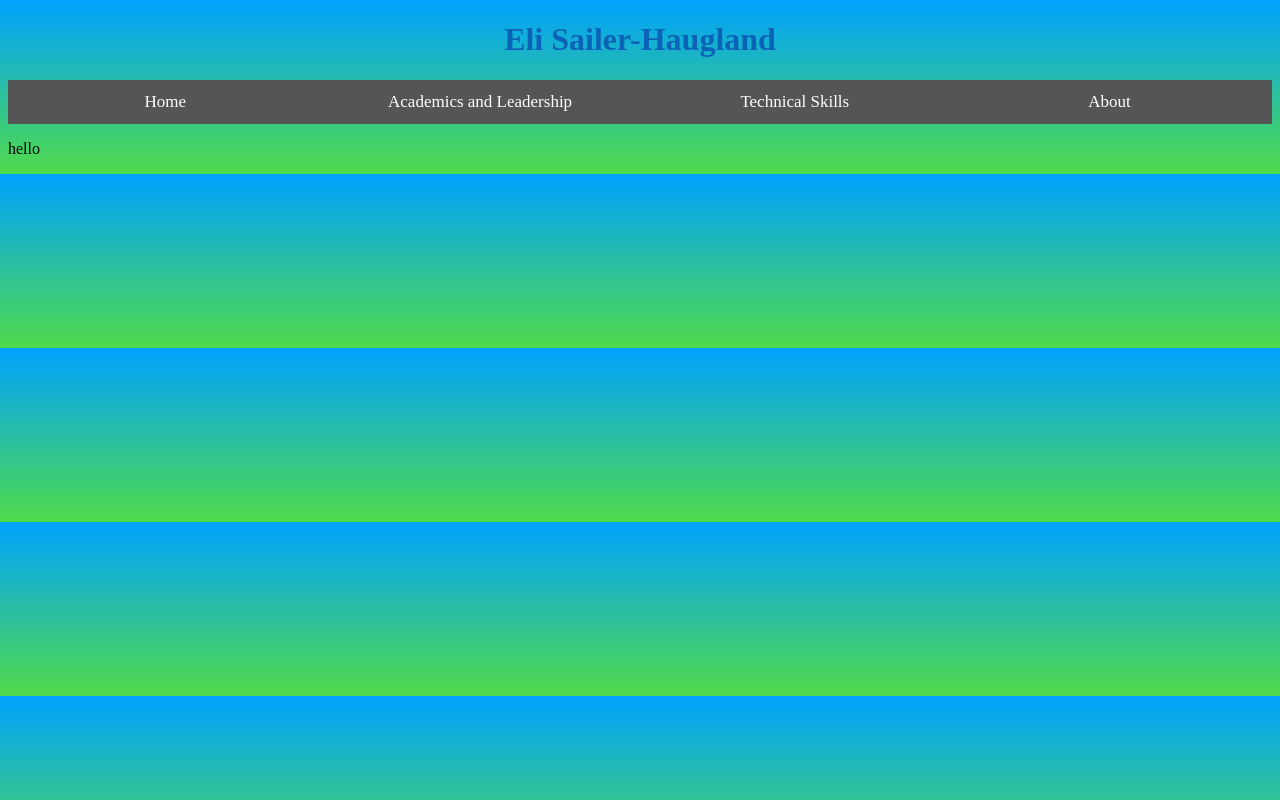
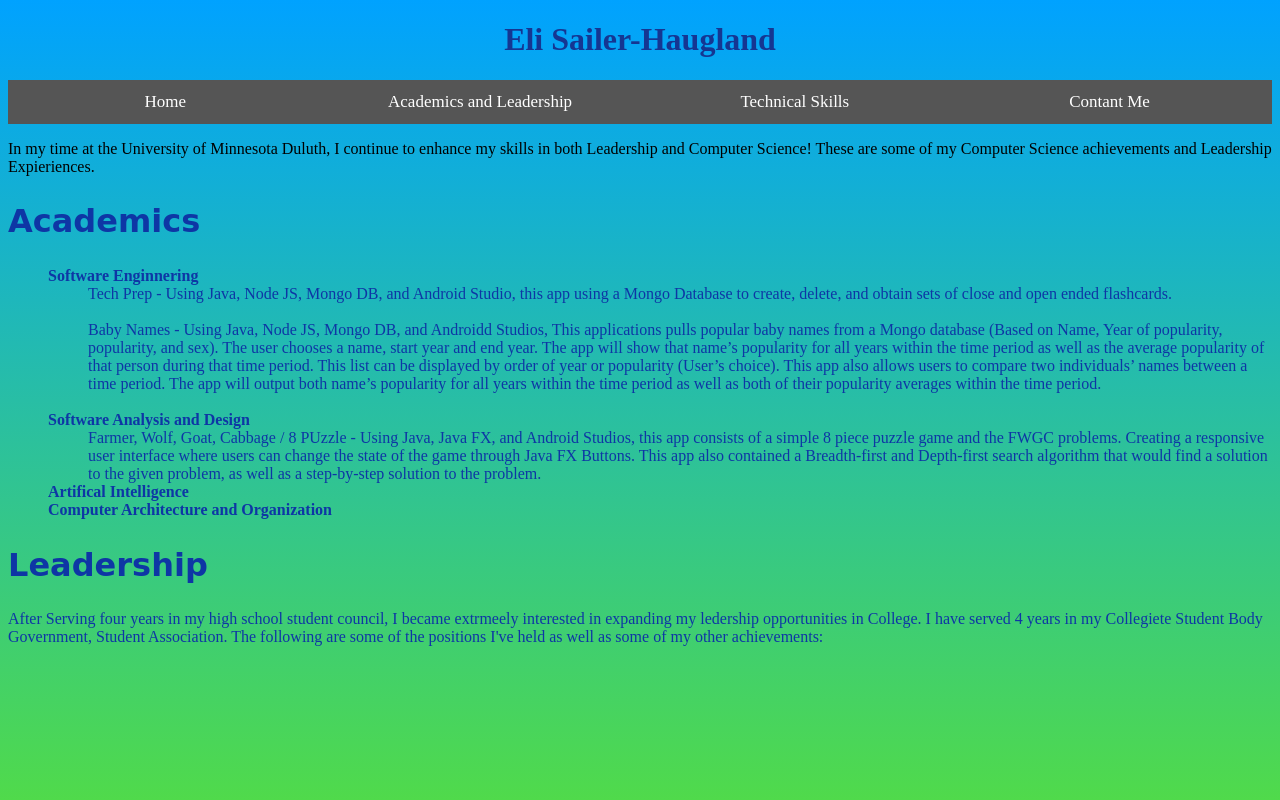
Before and after one commit to treefrog986/portfolio-website, a website: page AcademicsAndL/index.html in a window 1280 px wide. Drawn offline with Linux system fonts and the light colour scheme.

Commit message:
ttesting

```diff
--- a/AcademicsAndL/index.html
+++ b/AcademicsAndL/index.html
@@ -1,17 +1,59 @@
 <!DOCTYPE html>
 <link rel="stylesheet" type="text/css" href="../style.css">
 <html id= "grad">
-    <title>test</title>
+    <title>Academics and Leadership</title>
     <header>
         <h1>Eli Sailer-Haugland</h1>
     </header>
     <div class="navbar">
-        <a href="../index.html">Home</a>
+        <a href="/">Home</a>
         <a href="../AcademicsAndL/index.html">Academics and Leadership</a>
         <a href="../TechnicalSkills/index.html">Technical Skills</a>
-        <a href="#about">About</a>
+        <a href="/contact">Contant Me</a>
       </div>
       <p>
-          hello
+          In my time at the University of Minnesota Duluth, I continue to enhance my skills in both
+          Leadership and Computer Science! These are some of my Computer Science achievements and
+          Leadership Expieriences.
       </p>
+      <div class = "academic">
+        <h2> Academics</h2>
+        <ul>
+            <dt>Software Enginnering</dt>
+            <dd>
+                Tech Prep - Using Java, Node JS, Mongo DB, and Android Studio, this app using a Mongo
+                Database to create, delete, and obtain sets of close and open ended flashcards.
+            </dd>
+            <br>
+            <dd>
+                Baby Names - Using Java, Node JS, Mongo DB, and Androidd Studios, This applications
+                 pulls popular baby names from a Mongo database (Based on Name, Year of popularity, popularity, and sex).
+                 The user chooses a name, start year and end year. The app will show that name’s popularity for all years within
+                 the time period as well as the average popularity of that person during that time period.
+                  This list can be displayed by order of year or popularity (User’s choice). This app also
+                  allows users to compare two individuals’ names between a time period. The app will
+                  output both name’s popularity for all years within the time period as well as both of
+                  their popularity averages within the time period.
+            </dd>
+            <br>
+            <dt>Software Analysis and Design</dt>
+            <dd>
+                Farmer, Wolf, Goat, Cabbage / 8 PUzzle - Using Java, Java FX, and Android Studios, this app consists of a
+                simple 8 piece puzzle game and the FWGC problems. Creating a responsive user interface where users can
+                change the state of the game through Java FX Buttons. This app also contained a Breadth-first and Depth-first search
+                algorithm that would find a solution to the given problem, as well as a step-by-step solution to the problem.
+            </dd>
+            <dt>Artifical Intelligence</dt>
+            <dt>Computer Architecture and Organization</dt>
+        </ul>
+
+        <h2>Leadership</h2>
+        <p>
+            After Serving four years in my high school student council, I became extrmeely interested
+            in expanding my ledership opportunities in College. I have served 4 years in my Collegiete
+            Student Body Government, Student Association. The following are some of the positions
+            I've held as well as some of my other achievements:
+        </p>
+      </div>
+
 </html>
--- a/package.json
+++ b/package.json
@@ -4,7 +4,7 @@
   "description": "This is a website for Eli Sailer-Haugland. This website is NOT published yet and is currently in development.",
   "main": "index.js",
   "scripts": {
-    "test": "echo \"Error: no test specified\" && exit 1"
+    "start": "node index.js"
   },
   "repository": {
     "type": "git",
--- a/style.css
+++ b/public/style.css
@@ -1,6 +1,6 @@
 
 header{
-    color:rgb(10, 99, 182);
+    color:rgb(21, 54, 146);
     text-align: center;
 }
 
@@ -8,14 +8,31 @@ header{
     border: 3px solid green;
     padding: 0px 30px 0px;
 }
+.academic h2{
+  font-family: cursive;
+  font-size:2em;
+}
 
 .container{
   display: flex;
   flex-direction: row;
 }
+dt{
+  font-weight: bold;
+}
+
+.academic{
+color: rgb(14, 54, 165);
+}
 #grad {
-  background-color: blue;
   background-image: linear-gradient(rgb(0, 162, 255), rgb(80, 218, 75));
+
+  height: 100%;
+
+  /* Center and scale the image nicely */
+  background-position: center;
+  background-repeat: no-repeat;
+  background-size: cover;
 }
 
 .navbar {
```
Also changed, not shown: contact/form.js (deleted, +0 -23 lines), contact/index.html (+8 -5 lines), index.js (+16 -9 lines), main/index.html (renamed from index.html, +8 -8 lines), public/form.js (added, +25 -0 lines), routes/academics.js (added, +10 -0 lines), routes/contact.js (renamed from contact/contact.js, +13 -12 lines), public/Me.jpeg (renamed from Image/Me.jpeg), 1 other file.
